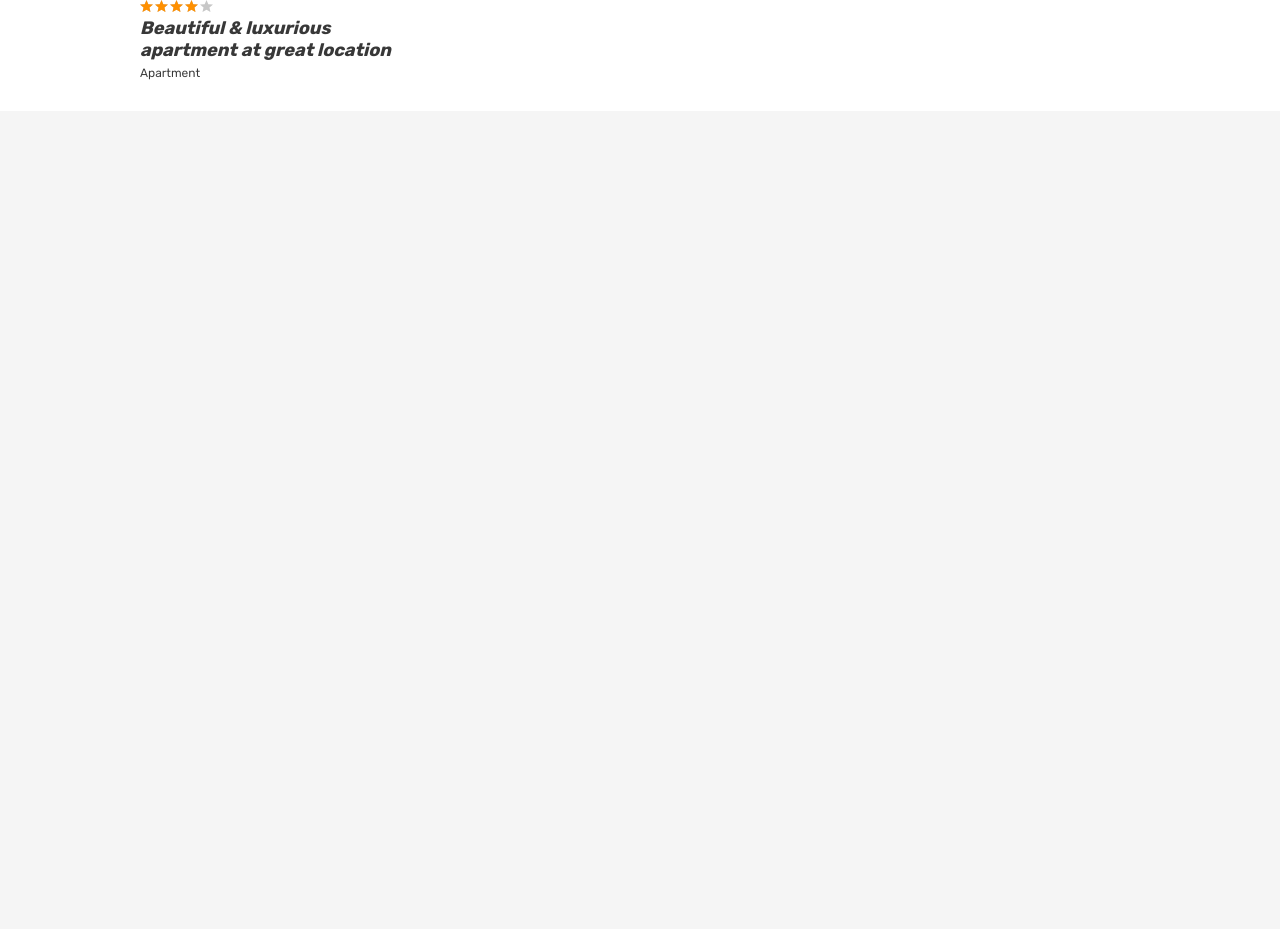
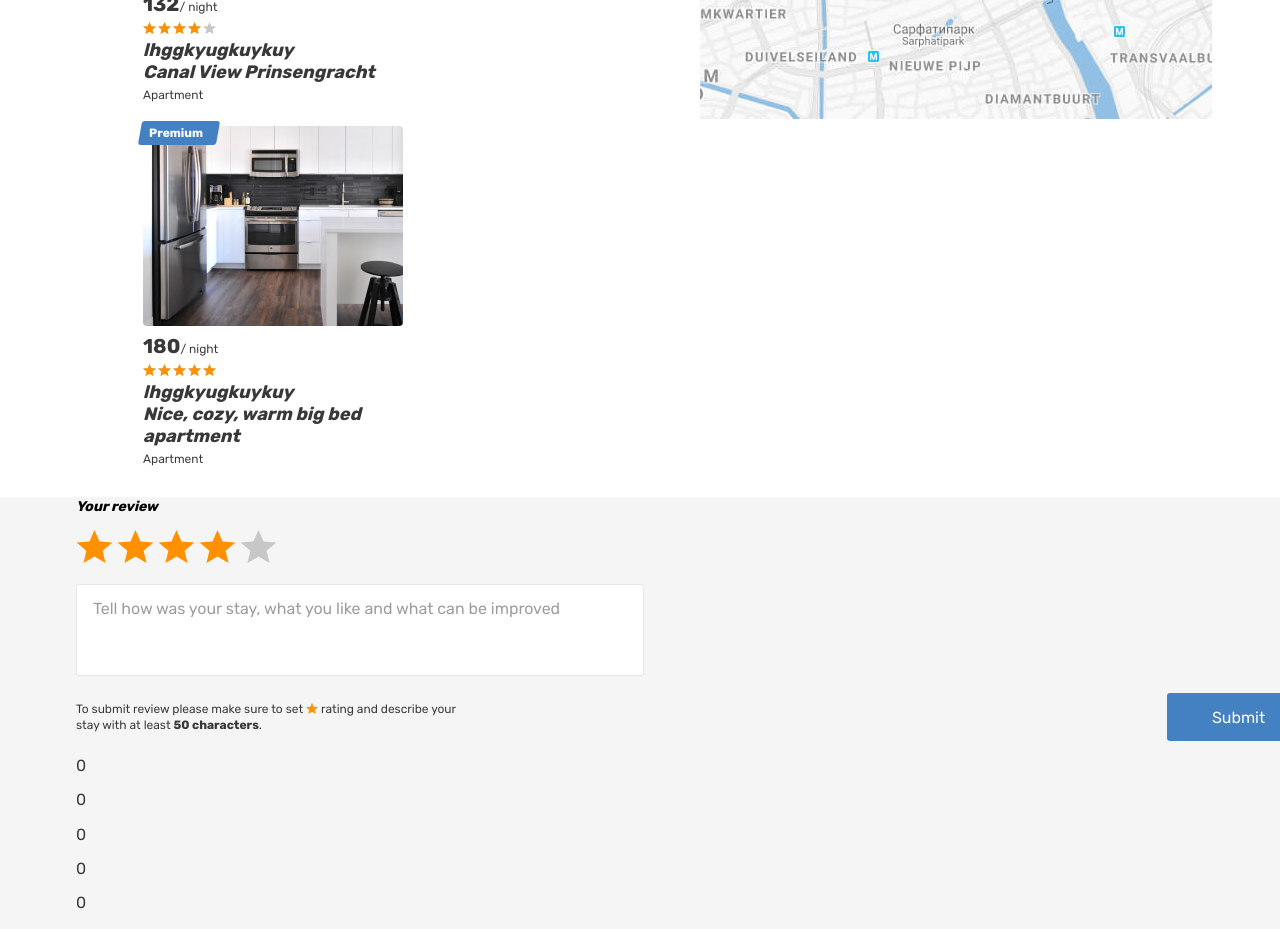
Before and after one commit to htmlacademy-react/837861-six-cities-simple-12, a React (Create React App) app in the folder project/: page / in a window 1280 px wide. Shown: the part 1160-2089 px from the top of the page. Before the commit the page ends 1271 px from the top, so only its background shows below. Built offline with nearby package versions, Linux system fonts and the light colour scheme.

Commit message:
Обратная сторона реальности

```diff
--- a/project/src/components/app/app.tsx
+++ b/project/src/components/app/app.tsx
@@ -3,15 +3,19 @@ import { BrowserRouter, Routes, Route } from 'react-router-dom';
 import { AppRoute } from '../../const';
 import Login from '../../pages/login/login';
 import Room from '../../pages/room/room';
-import NotFound from './../not-found/notFound';
+import NotFound from '../not-found/not-found';
+import { OffersTypes } from '../../types/offers-types';
 
-type AppScreenProps = { offersCount: number }
+type AppScreenProps = {
+  offers: OffersTypes[];
+}
 
-function App({ offersCount }: AppScreenProps): JSX.Element {
+function App({ offers }: AppScreenProps): JSX.Element {
+
   return (
     <BrowserRouter>
       <Routes>
-        <Route path={AppRoute.Root} element={<Main offersCount={offersCount} />} />
+        <Route path={AppRoute.Root} element={<Main offers={offers} />} />
         <Route path={AppRoute.Login} element={<Login />} />
         <Route path={AppRoute.Room} element={<Room />} />
         <Route path={AppRoute.NotFound} element={<NotFound />} />
--- a/project/src/components/city-card/CityCard.tsx
+++ b/project/src/components/city-card/CityCard.tsx
@@ -1,35 +1,52 @@
-function CitiCard(): JSX.Element {
+import { Link } from 'react-router-dom';
+
+type CityCardProp = {
+  id: number;
+  imageSrc: string;
+  price: number;
+  rating: string;
+  linkDescription: string;
+  roomType: string;
+  isActive: number;
+  onMouseEnter(): void;
+};
+
+function CityCard({ id, imageSrc, price, rating, linkDescription, roomType, isActive, onMouseEnter }: CityCardProp): JSX.Element {
+  console.log(`In cityCard is ${isActive}`);
   return (
-    <article className="cities__card place-card">
+    <article
+      onMouseEnter={onMouseEnter}
+      className="cities__card place-card">
       <div className="place-card__mark">
         <span>Premium</span>
       </div>
       <div className="cities__image-wrapper place-card__image-wrapper">
         <a href="#">
-          <img className="place-card__image" src="img/apartment-01.jpg" width="260" height="200" alt="Place image" />
+          <img className="place-card__image" src={imageSrc} width="260" height="200" alt="Place image" />
         </a>
       </div>
       <div className="place-card__info">
         <div className="place-card__price-wrapper">
           <div className="place-card__price">
-            <b className="place-card__price-value">&euro;120</b>
+            <b className="place-card__price-value">{price}</b>
             <span className="place-card__price-text">&#47;&nbsp;night</span>
           </div>
 
         </div>
         <div className="place-card__rating rating">
           <div className="place-card__stars rating__stars">
-            <span style={{ width: '80%' }}></span>
+            <span style={{ width: rating }}></span>
             <span className="visually-hidden">Rating</span>
           </div>
         </div>
         <h2 className="place-card__name">
-          <a href="#">Beautiful &amp; luxurious apartment at great location</a>
+          lhggkyugkuykuy
+          <Link to={`/offer/:${id}`}>{linkDescription}</Link>
         </h2>
-        <p className="place-card__type">Apartment</p>
+        <p className="place-card__type">{roomType}</p>
       </div>
     </article>
   );
 }
 
-export default CitiCard;
+export default CityCard;
--- a/project/src/components/not-found/notFound.tsx
+++ b/project/src/components/not-found/not-found.tsx
@@ -1,5 +1,5 @@
 import { Link } from 'react-router-dom';
-import styles from './notFound.module.css';
+import styles from './not-found.module.css';
 
 function NotFound(): JSX.Element {
   return (
--- /dev/null
+++ b/project/src/components/offers-list/offers-list.tsx
@@ -0,0 +1,31 @@
+import CityCard from '../city-card/cityCard';
+import { OffersTypes } from '../../types/offers-types';
+import { useState } from 'react';
+
+type OffersListProp = {
+  offers: OffersTypes[];
+}
+
+function OffersList({ offers }: OffersListProp): JSX.Element {
+  const [isActive, setIsActive] = useState(0);
+  console.log(`In offersList is ${isActive}`);
+  return (
+    <div>
+      {offers.map((offer) => (
+        <CityCard
+          key={offer.id}
+          id={offer.id}
+          imageSrc={offer.imageSrc}
+          price={offer.price}
+          rating={offer.rating}
+          linkDescription={offer.linkDescription}
+          roomType={offer.roomType}
+          isActive={offer.id}
+          onMouseEnter={() => setIsActive(offer.id)}
+        />
+      ))}
+    </div>
+  );
+}
+
+export default OffersList;
--- /dev/null
+++ b/project/src/components/review-sending-form/review-sending-form.tsx
@@ -0,0 +1,71 @@
+import { useState } from 'react';
+
+function ReviewSendingForm(): JSX.Element {
+
+  const [feedback, setFeedback] = useState({
+    stars5: 0,
+    stars4: 0,
+    stars3: 0,
+    stars2: 0,
+    stars1: 0,
+    feedbackText: '',
+  });
+
+  const { ...fill } = feedback;
+  return (
+    <form className="reviews__form form" action="#" method="post">
+      <label className="reviews__label form__label" htmlFor="review">Your review</label>
+      <div className="reviews__rating-form form__rating">
+        <input onClick={() => setFeedback({ ...fill, stars5: feedback.stars5 + 1, })} className="form__rating-input visually-hidden" name="rating" value="5" id="5-stars" type="radio" />
+        <label htmlFor="5-stars" className="reviews__rating-label form__rating-label" title="perfect">
+          <svg className="form__star-image" width="37" height="33">
+            <use xlinkHref="#icon-star"></use>
+          </svg>
+        </label>
+        <input onClick={() => setFeedback({ ...fill, stars4: feedback.stars4 + 1, })} className="form__rating-input visually-hidden" name="rating" value="4" id="4-stars" type="radio" checked />
+        <label htmlFor="4-stars" className="reviews__rating-label form__rating-label" title="good">
+          <svg className="form__star-image" width="37" height="33">
+            <use xlinkHref="#icon-star"></use>
+          </svg>
+        </label>
+
+        <input onClick={() => setFeedback({ ...fill, stars3: feedback.stars3 + 1, })} className="form__rating-input visually-hidden" name="rating" value="3" id="3-stars" type="radio" />
+        <label htmlFor="3-stars" className="reviews__rating-label form__rating-label" title="not bad">
+          <svg className="form__star-image" width="37" height="33">
+            <use xlinkHref="#icon-star"></use>
+          </svg>
+        </label>
+
+        <input onClick={() => setFeedback({ ...fill, stars2: feedback.stars2 + 1, })} className="form__rating-input visually-hidden" name="rating" value="2" id="2-stars" type="radio" />
+        <label htmlFor="2-stars" className="reviews__rating-label form__rating-label" title="badly">
+          <svg className="form__star-image" width="37" height="33">
+            <use xlinkHref="#icon-star"></use>
+          </svg>
+        </label>
+
+        <input onClick={() => setFeedback({ ...fill, stars1: feedback.stars1 + 1, })} className="form__rating-input visually-hidden" name="rating" value="1" id="1-star" type="radio" />
+        <label htmlFor="1-star" className="reviews__rating-label form__rating-label" title="terribly">
+          <svg className="form__star-image" width="37" height="33">
+            <use xlinkHref="#icon-star"></use>
+          </svg>
+        </label>
+      </div>
+      <textarea className="reviews__textarea form__textarea" id="review" name="review" placeholder="Tell how was your stay, what you like and what can be improved"></textarea>
+      <div className="reviews__button-wrapper">
+        <p className="reviews__help">
+          To submit review please make sure to set <span className="reviews__star">rating</span> and describe your stay with at least <b className="reviews__text-amount">50 characters</b>.
+        </p>
+        <button className="reviews__submit form__submit button" type="submit" >Submit</button>
+      </div>
+      <div>
+        <p>{feedback.stars5}</p>
+        <p>{feedback.stars4}</p>
+        <p>{feedback.stars3}</p>
+        <p>{feedback.stars2}</p>
+        <p>{feedback.stars1}</p>
+        <p>{feedback.feedbackText}</p>
+      </div>
+    </form>
+  );
+}
+export default ReviewSendingForm;
--- a/project/src/index.tsx
+++ b/project/src/index.tsx
@@ -1,10 +1,7 @@
 import React from 'react';
 import ReactDOM from 'react-dom/client';
 import App from './components/app/app';
-
-const Settings = {
-  OffersCount: 5,
-} as const;
+import { offers } from './mocks/offers';
 
 const root = ReactDOM.createRoot(
   document.getElementById('root') as HTMLElement,
@@ -12,6 +9,8 @@ const root = ReactDOM.createRoot(
 
 root.render(
   <React.StrictMode>
-    <App offersCount={Settings.OffersCount} />
+    <App
+      offers={offers}
+    />
   </React.StrictMode>,
 );
--- /dev/null
+++ b/project/src/mocks/offers.ts
@@ -0,0 +1,40 @@
+import { OffersTypes } from '../types/offers-types';
+
+export const offers: OffersTypes[] = [
+  {
+    id: 0,
+    isPremium: true,
+    imageSrc: 'img/apartment-01.jpg',
+    price: 120,
+    rating: '80%',
+    linkDescription: 'Beautiful luxurious apartment at great location',
+    roomType: 'Apartment',
+  },
+  {
+    id: 1,
+    isPremium: false,
+    imageSrc: 'img/room.jpg',
+    price: 80,
+    rating: '80%',
+    linkDescription: 'Wood and stone place',
+    roomType: 'Privet room',
+  },
+  {
+    id: 2,
+    isPremium: false,
+    imageSrc: 'img/apartment-02.jpg',
+    price: 132,
+    rating: '80%',
+    linkDescription: 'Canal View Prinsengracht',
+    roomType: 'Apartment',
+  },
+  {
+    id: 3,
+    isPremium: true,
+    imageSrc: 'img/apartment-03.jpg',
+    price: 180,
+    rating: '100%',
+    linkDescription: 'Nice, cozy, warm big bed apartment',
+    roomType: 'Apartment',
+  },
+];
--- a/project/src/pages/main/main.tsx
+++ b/project/src/pages/main/main.tsx
@@ -1,19 +1,14 @@
-import CityCard from '../../components/city-card/cityCard';
+import OffersList from '../../components/offers-list/offers-list';
+import ReviewSendingForm from '../../components/review-sending-form/review-sending-form';
+import { OffersTypes } from '../../types/offers-types';
+
 
 type MainScreenProps = {
-  offersCount: number;
+  offers: OffersTypes[];
 }
 
+function Main({ offers }: MainScreenProps): JSX.Element {
 
-function renderCityCards(value: number, cityCard: JSX.Element) {
-  const arrayOfCards = [];
-  for (let i = 0; i < value; i++) {
-    arrayOfCards.push(<CityCard key={i} />);
-  }
-  return arrayOfCards;
-}
-
-function Main({ offersCount }: MainScreenProps): JSX.Element {
   return (
     <main className="page__main page__main--index">
       <h1 className="visually-hidden">Cities</h1>
@@ -22,7 +17,7 @@ function Main({ offersCount }: MainScreenProps): JSX.Element {
           <ul className="locations__list tabs__list">
             <li className="locations__item">
               <a className="locations__item-link tabs__item" href="#">
-                <span>Paris{offersCount}</span>
+                <span>Paris</span>
               </a>
             </li>
             <li className="locations__item">
@@ -73,8 +68,19 @@ function Main({ offersCount }: MainScreenProps): JSX.Element {
                 <li className="places__option" tabIndex={0}>Top rated first</li>
               </ul>
             </form>
-            <div className="cities__places-list places__list tabs__content">
-              {renderCityCards(offersCount, <CityCard />)}
+            <div>
+              <OffersList offers={offers} />
+              {/* {offers.map((offer) => (
+                <CityCard
+                  key={offer.id}
+                  id={offer.id}
+                  imageSrc={offer.imageSrc}
+                  price={offer.price}
+                  rating={offer.rating}
+                  linkDescription={offer.linkDescription}
+                  roomType={offer.roomType}
+                />
+              ))} */}
             </div>
           </section>
           <div className="cities__right-section">
@@ -82,6 +88,9 @@ function Main({ offersCount }: MainScreenProps): JSX.Element {
           </div>
         </div>
       </div>
+      <div>
+        <ReviewSendingForm />
+      </div>
     </main>
   );
 }
--- /dev/null
+++ b/project/src/types/offers-types.ts
@@ -0,0 +1,9 @@
+export type OffersTypes = {
+  id: number;
+  isPremium: boolean;
+  imageSrc: string;
+  price: number;
+  rating: string;
+  linkDescription: string;
+  roomType: string;
+};
```
Also changed, not shown: project/src/components/not-found/not-found.module.css (renamed from project/src/components/not-found/notFound.module.css).
